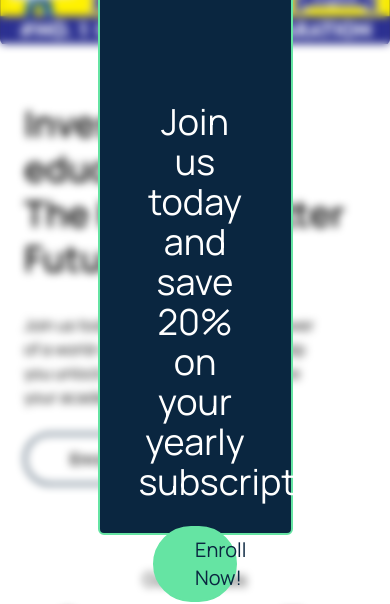
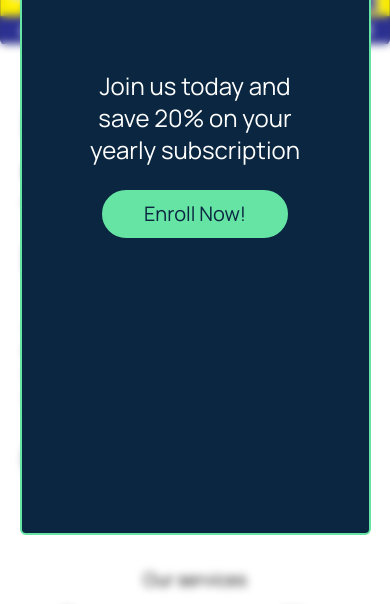
Before and after one commit to mildlycoder/gyaanam, a React (Vite) app: page / in a window 390 px wide. Shown: the part 152-756 px from the top of the page. Built offline with nearby package versions, Linux system fonts and the light colour scheme; no server answers.

Commit message:
added mobile view to modal

```diff
--- a/src/components/layout components/Modal.jsx
+++ b/src/components/layout components/Modal.jsx
@@ -11,7 +11,7 @@ const Modal = () => {
 
   return (
     <section className={modal ? 'h-[100vh] backdrop-blur-sm  w-[100%] z-10 fixed' : 'hidden'}>
-      <section className='text-4xl w-[50%] h-[70vh] mx-auto my-[6rem] p-5 bg-[#0A2640] border-2 border-[#65E4A3] text-white rounded-md'>
+      <section className='text-4xl w-[90%] md:w-[50%] h-[70vh] mx-auto my-[6rem] p-5 bg-[#0A2640] border-2 border-[#65E4A3] text-white rounded-md'>
         <nav className='block  text-[#65E4A3] hover:text-[#65E4A3] focus:text-[#65E4A3] focus:outline-none'>
          <button onClick={() => setModal(false)}>
           <svg className='h-6 w-6 fill-current' viewBox='0 0 24 24'>
@@ -24,9 +24,9 @@ const Modal = () => {
          </button>
         </nav>
 
-        <section className='flex flex-col gap-6 my-[6rem] text-center w-[75%] mx-auto'>
-          <h1>Join us today and save 20% on your yearly subscription</h1>
-          <button onClick={handleNavigate} className='px-10 w-[40%] mx-auto py-2 rounded-r-full rounded-l-full border-2 bg-[#65E4A3] border-[#65E4A3] hover:bg-[#0A2640] text-[#0A2640] hover:text-[#65E4A3] hover:scale-110 transition-all text-xl md:text-2xl'>Enroll Now!</button>
+        <section className='flex flex-col gap-6 my-[4rem] md:my-[6rem] text-center w-[75%] mx-auto'>
+          <h1 className='text-2xl md:text-3xl'>Join us today and save 20% on your yearly subscription</h1>
+          <button onClick={handleNavigate} className='px-10 md:w-[40%] mx-auto py-2 rounded-r-full rounded-l-full border-2 bg-[#65E4A3] border-[#65E4A3] hover:bg-[#0A2640] text-[#0A2640] hover:text-[#65E4A3] hover:scale-110 transition-all text-xl md:text-2xl'>Enroll Now!</button>
         </section>
       </section>
     </section>
```
